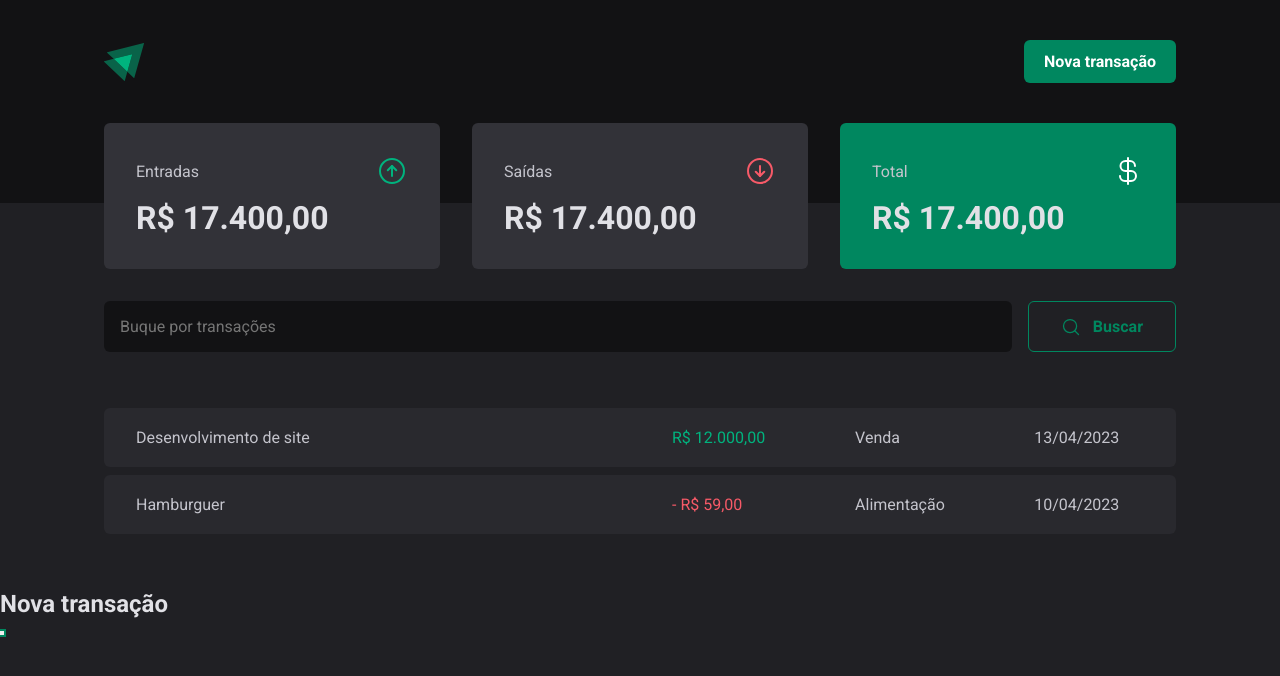
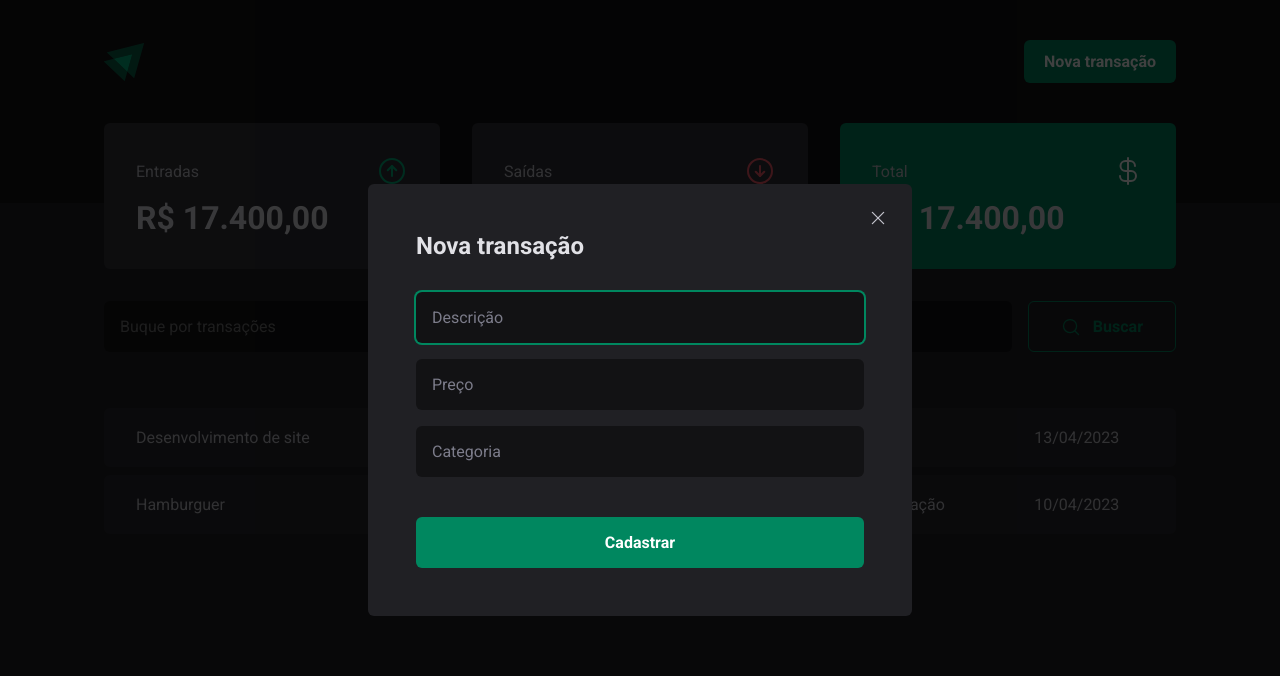
Before and after one commit to andersonwea/dt-money, a React (Vite) app: page / in a window 1280 px wide. Both pictures are taken after a click on the button "Nova transação". Shown: the top 676 px of the page. Built offline with nearby package versions, Linux system fonts and the light colour scheme.

Commit message:
Estrutura visual - Modal de nova transação

```diff
--- /dev/null
+++ b/src/components/Header/NewTransactionModal/index.tsx
@@ -0,0 +1,25 @@
+import * as Dialog from '@radix-ui/react-dialog'
+import { Close, Content, Overlay } from './styles'
+import { X } from 'phosphor-react'
+
+export function NewTransactionModal() {
+  return (
+    <Dialog.Portal>
+      <Overlay />
+
+      <Content>
+        <Dialog.Title>Nova transação</Dialog.Title>
+        <form>
+          <input type="text" placeholder="Descrição" />
+          <input type="text" placeholder="Preço" />
+          <input type="text" placeholder="Categoria" />
+
+          <button type="submit">Cadastrar</button>
+        </form>
+        <Close>
+          <X size={20} />
+        </Close>
+      </Content>
+    </Dialog.Portal>
+  )
+}
--- /dev/null
+++ b/src/components/Header/NewTransactionModal/styles.ts
@@ -0,0 +1,74 @@
+import * as Dialog from '@radix-ui/react-dialog'
+import styled from 'styled-components'
+
+export const Overlay = styled(Dialog.Overlay)`
+  position: fixed;
+  width: 100vw;
+  height: 100vh;
+  inset: 0;
+
+  background-color: rgba(0, 0, 0, 0.75);
+`
+
+export const Content = styled(Dialog.Content)`
+  position: fixed;
+  min-width: 34rem;
+  left: 50%;
+  top: 50%;
+  transform: translate(-50%, -50%);
+
+  padding: 3rem;
+  border-radius: 6px;
+  background-color: ${(props) => props.theme['gray-800']};
+
+  form {
+    display: flex;
+    flex-direction: column;
+    gap: 1rem;
+    margin-top: 2rem;
+
+    input {
+      width: 100%;
+      padding: 1rem;
+      border-radius: 6px;
+
+      border: none;
+      background-color: ${(props) => props.theme['gray-900']};
+      color: ${(props) => props.theme['gray-100']};
+
+      &::placeholder {
+        color: ${(props) => props.theme['gray-500']};
+      }
+    }
+
+    button[type='submit'] {
+      width: 100%;
+      padding: 1rem;
+      border: none;
+      border-radius: 6px;
+      font-weight: bold;
+      margin-top: 1.5rem;
+      cursor: pointer;
+
+      background-color: ${(props) => props.theme['green-500']};
+      color: ${(props) => props.theme.white};
+
+      &:hover {
+        background: ${(props) => props.theme['green-700']};
+        transition: background 0.2s;
+      }
+    }
+  }
+`
+
+export const Close = styled(Dialog.Close)`
+  position: absolute;
+  right: 1.5rem;
+  top: 1.5rem;
+
+  line-height: 0;
+  cursor: pointer;
+  border: none;
+  background: transparent;
+  color: ${(props) => props.theme['gray-300']};
+`
--- a/src/components/Header/index.tsx
+++ b/src/components/Header/index.tsx
@@ -2,6 +2,7 @@
 import IgniteLogo from '../../assets/ignite-logo.svg'
 
 import * as Dialog from '@radix-ui/react-dialog'
+import { NewTransactionModal } from './NewTransactionModal'
 
 export function Header() {
   return (
@@ -14,14 +15,7 @@
             <NewTransactionButton>Nova transação</NewTransactionButton>
           </Dialog.Trigger>
 
-          <Dialog.Portal>
-            <Dialog.Overlay />
-
-            <Dialog.Content>
-              <Dialog.Title>Nova transação</Dialog.Title>
-              <Dialog.Close />
-            </Dialog.Content>
-          </Dialog.Portal>
+          <NewTransactionModal />
         </Dialog.Root>
       </HeaderContent>
     </HeaderContainer>
```
